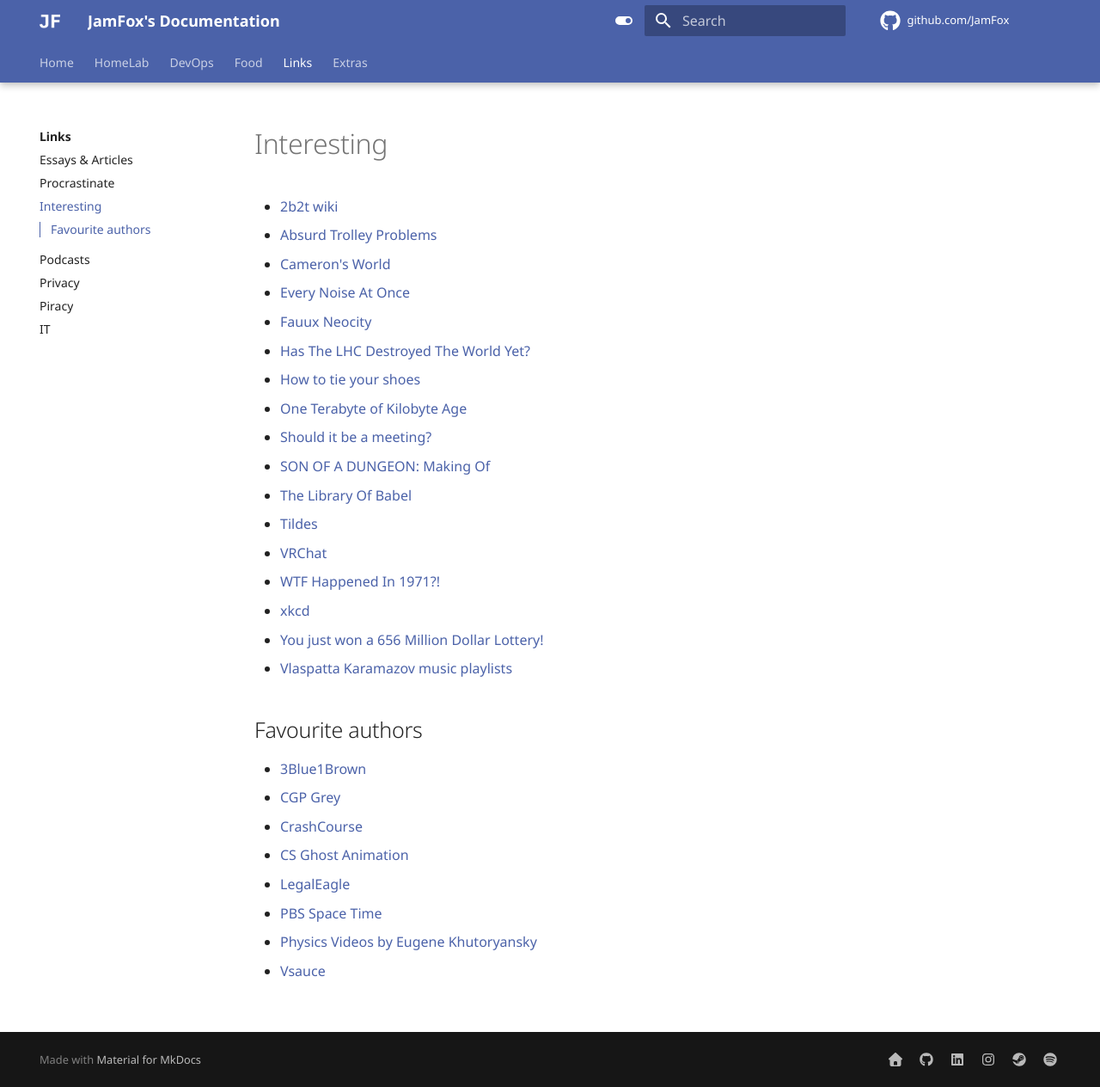
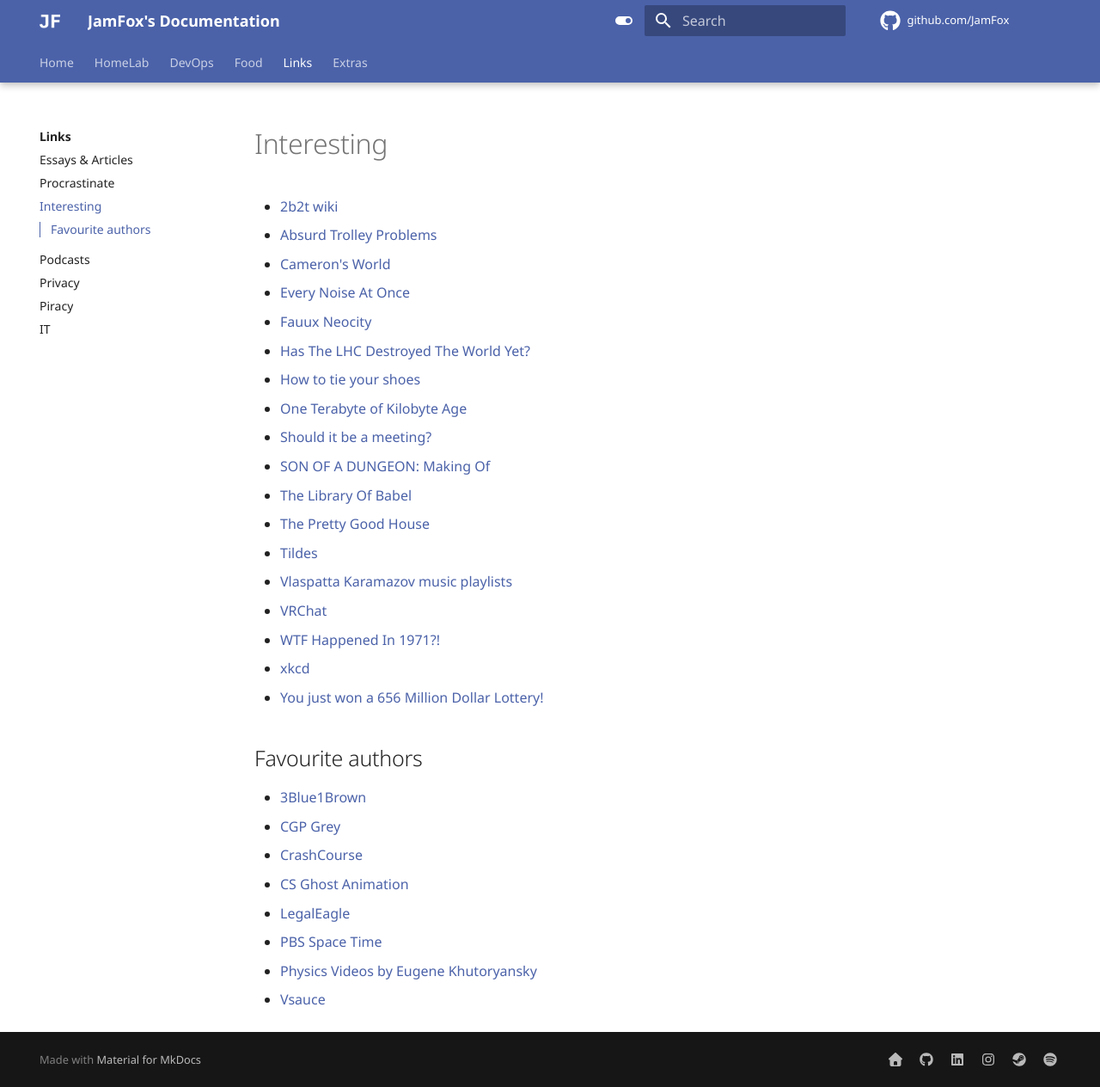
Before and after one commit to JamFox/docs.jamfox.dev, an MkDocs documentation site: the page built from docs/content/links/interesting.md, in a window 1280 px wide and 1264 px high. Shown: the whole window at 86% size. Built offline with MkDocs 1.6.1 and Material for MkDocs 9.7.7, drawn with Linux system fonts in a browser that asks for light colours; comment, search, counter and statistics services are not loaded.

Commit message:
inter: add prettygoodhouse

```diff
--- a/docs/content/links/interesting.md
+++ b/docs/content/links/interesting.md
@@ -13,12 +13,13 @@ title: "Interesting"
 - [Should it be a meeting?](https://shoulditbeameeting.com/)
 - [SON OF A DUNGEON: Making Of](https://youtu.be/2EXUEj30RKc)
 - [The Library Of Babel](https://libraryofbabel.info/)
+- [The Pretty Good House](https://www.prettygoodhouse.org/)
 - [Tildes](https://tildes.net/)
+- [Vlaspatta Karamazov music playlists](https://www.youtube.com/@vlaspattakaramazov/videos)
 - [VRChat](https://vrchat.com/)
 - [WTF Happened In 1971?!](https://wtfhappenedin1971.com/)
 - [xkcd](https://xkcd.com/)
 - [You just won a 656 Million Dollar Lottery!](https://old.reddit.com/r/AskReddit/comments/24vzgl/you_just_won_a_656_million_dollar_lottery_what_do/chba4bf)
-- [Vlaspatta Karamazov music playlists](https://www.youtube.com/@vlaspattakaramazov/videos)
 
 ## Favourite authors
 
```
